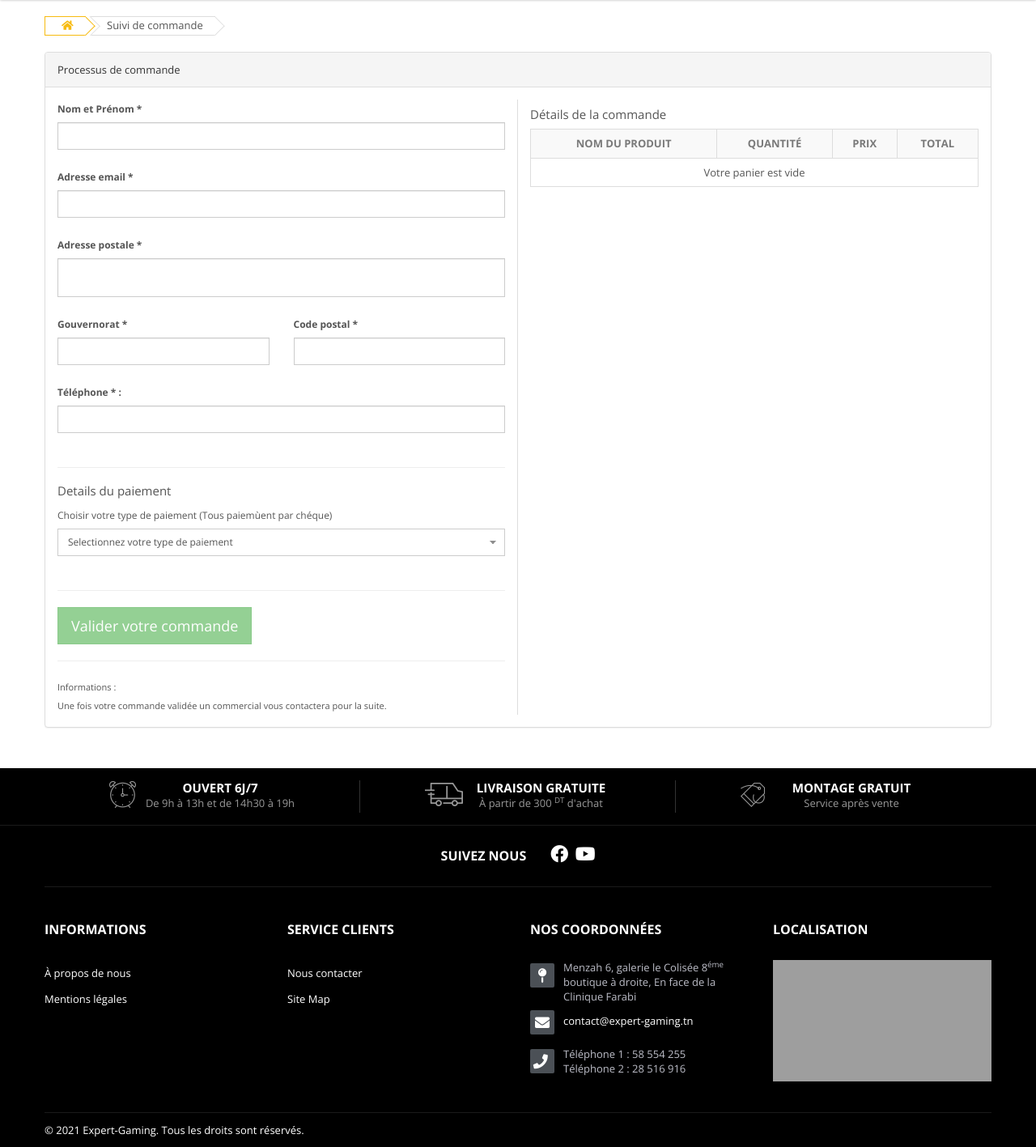
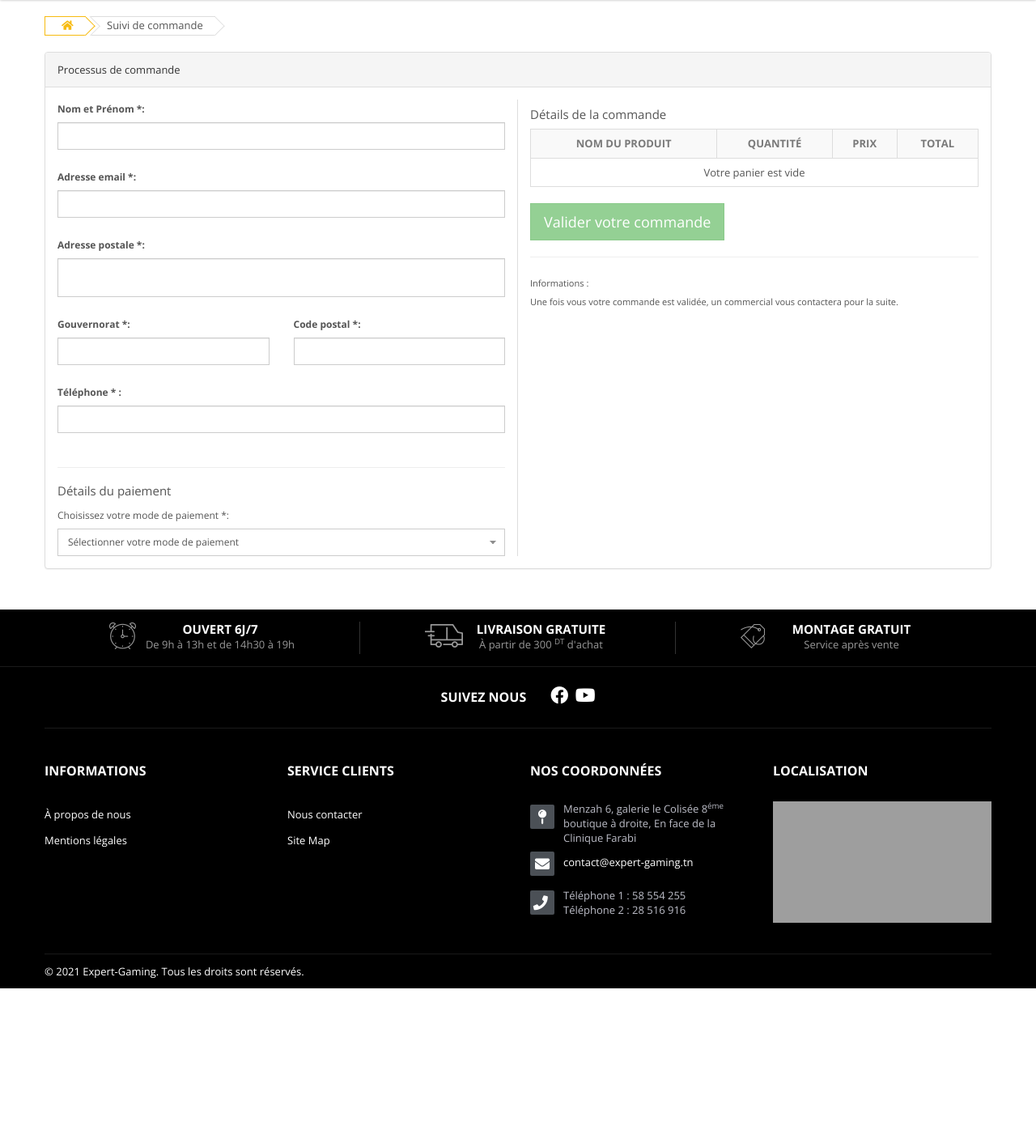
Before and after one commit to 86malek/version_enligne_front, a PHP site: page /version_enligne_front/pages/info_commande.php in a window 1280 px wide. Shown: the part 227-1644 px from the top of the page at 81% size. After the commit the page ends 1448 px from the top, so only its background shows below. Run offline with PHP 8.4, Linux system fonts and the light colour scheme; data comes from the database, SQL or seed files in the repository; grey boxes are pictures that could not be loaded.

Commit message:
Update info_commande.php

```diff
--- a/pages/info_commande.php
+++ b/pages/info_commande.php
@@ -148,28 +148,28 @@ session_start();
 										<div class="col-md-6" style="border-right:1px solid #ddd;">
 											<div class="row">
 												<div class="col-sm-12">
-													<label><b>Nom et Prénom *</b></label>
+													<label><b>Nom et Prénom *:</b></label>
 													<input type="text" name="client" id="client" class="form-control" value="" required/>
 													<span id="error_client" class="text-danger"></span>
 												</div>
 												<div class="col-sm-12">
-													<label><b>Adresse email *</b></label>
+													<label><b>Adresse email *:</b></label>
 													<input type="email" name="email" id="email" class="form-control" value="" required />
 													<span id="error_email_address" class="text-danger"></span>
 												</div>
 												<div class="col-sm-12">
-													<label><b>Adresse postale *</b></label>
+													<label><b>Adresse postale *:</b></label>
 													<textarea name="adresse" id="adresse" class="form-control"></textarea>
 													<span id="error_adresse" class="text-danger"></span>
 												</div>
 
 												<div class="col-sm-6">
-													<label><b>Gouvernorat *</b></label>
+													<label><b>Gouvernorat *:</b></label>
 													<input type="text" name="gouvernorat" id="gouvernorat" class="form-control" value="" required/>
 													<span id="error_gouvernorat" class="text-danger"></span>
 												</div>
 												<div class="col-sm-6">
-													<label><b>Code postal *</b></label>
+													<label><b>Code postal *:</b></label>
 													<input type="number" onKeyPress="if(this.value.length==4) return false;" onkeydown="return event.keyCode !== 69" name="postal" id="postal" class="form-control" value="" required/>
 													<span id="error_postal" class="text-danger"></span>
 												</div>
@@ -182,19 +182,31 @@ session_start();
 												</div>
 											</div>
 											<hr />
-											<h4>Details du paiement</h4>
+											<h4>Détails du paiement</h4>
 											<div class="row">
 												<div class="col-md-12">
-													<label>Choisir votre type de paiement (Tous paiemùent par chéque)</label>
+													<label>Choisissez votre mode de paiement *:</label>
 													<select name="commande" class="form-control"  required>
-													<option value="">Selectionnez votre type de paiement</option>
-														<option value="Paiement en espèce">Paiement en espèce</option>
+														<option value="">Sélectionner votre mode de paiement</option>
+														<option value="En espèce (dans la boutique)">En espèce (dans la boutique)</option>
+														<option value="En espèce (lors de la livraison)">En espèce (lors de la livraison)</option>
+														<option value="Par chèque (dans la boutique)">Par chèque (dans la boutique)</option>
 													</select>
 												</div>
 											</div>
-											<br />
-											<hr />
-											<div>
+
+										</div>
+										<div class="col-md-6">
+											<h4>Détails de la commande</h4>
+											<div class="row">
+											<div class="col-md-12">
+											<?php
+											echo $order_details;
+											?>
+											</div>
+											</div>
+											<div class="row">
+											<div class="col-md-12">
 												<input type="hidden" name="total_amount" value="<?php echo $total_price; ?>" />
 												<input type="hidden" name="item_details" value="<?php echo $item_details; ?>" />
 												<?php
@@ -208,15 +220,11 @@ session_start();
 												<?php
 												}
 												?>
+
+											<hr />
+											<small>Informations : <br> Une fois vous votre commande est validée, un commercial vous contactera pour la suite.</small>
 											</div>
-											<hr />
-											<small>Informations : <br> Une fois votre commande validée un commercial vous contactera pour la suite.</small>
-										</div>
-										<div class="col-md-6">
-											<h4>Détails de la commande</h4>
-											<?php
-											echo $order_details;
-											?>
+											</div>
 										</div>
 									</div>
 								</form>
```
